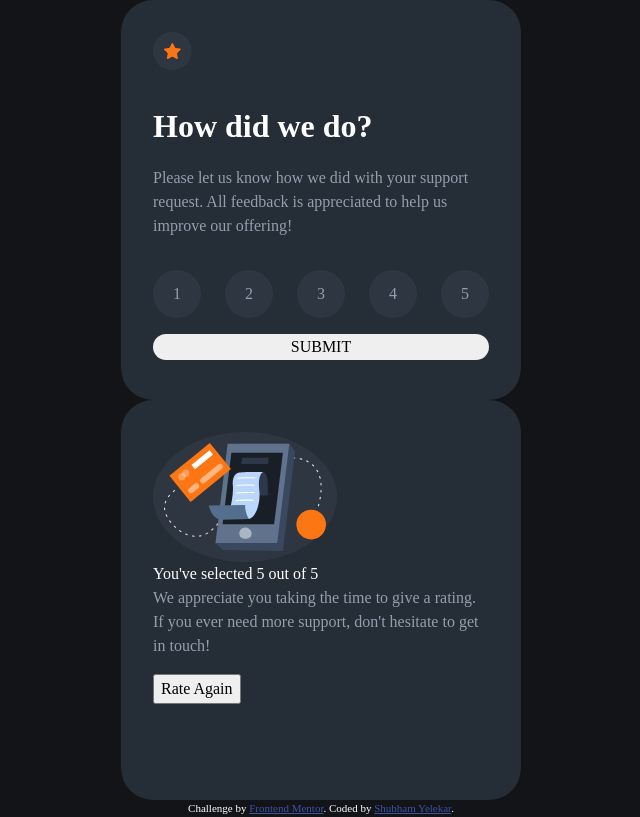
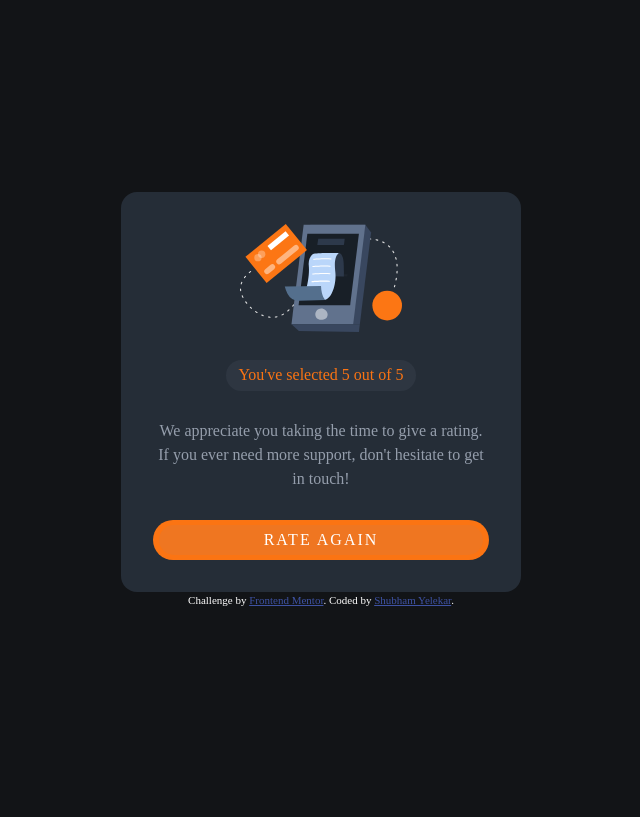
Before and after one commit to Shubham-yelekar/Frontend-Mentor-Interactive-rating-component, a plain HTML site: page index.html in a window 1280 px wide. Both pictures are taken after a click on the button "SUBMIT". Shown: the whole page, without its empty margins (319-959 px from the left). Drawn offline with Linux system fonts and the light colour scheme.

Commit message:
finished

```diff
--- a/index.html
+++ b/index.html
@@ -17,7 +17,7 @@
 <body>
 
   <!-- Rating state start -->
-  <div class="card">
+  <div class="card rating-card ">
 
       <div class="star">
         <img src="/images/icon-star.svg" alt="">
@@ -29,14 +29,14 @@
       <article>Please let us know how we did with your support request. All feedback is appreciated to help us improve our offering!
       </article>
       <ul class="ratings">
-        <li><button type="submit">1</button></li>
-        <li><button type="submit">2</button></li>
-        <li><button type="submit">3</button></li>
-        <li><button type="submit">4</button></li>
-        <li><button type="submit">5</button></li>
+        <li><button class="btn">1</button></li>
+        <li><button class="btn">2</button></li>
+        <li><button class="btn">3</button></li>
+        <li><button class="btn"">4</button></li>
+        <li><button class="btn">5</button></li>
       </ul>
-      <button class="btn-submit" type="submit">
-        SUBMIT
+      <button class="btn-submit" id="submit" type="submit">
+        <p>SUBMIT</p>
       </button>
 
   </div>
@@ -46,20 +46,20 @@
   <!-- Thankyou state end -->
 
 
-  <div class="card">
+  <div class="card thankyou hidden">
 
-      <div class="star">
+      <div>
         <img src="/images/illustration-thank-you.svg" alt="">
       </div>
       <p>
-        You've selected <span class="rating-star">5</span> out of 5
+        You've selected <span id="rating-star">5</span> out of 5
       </p>
-      <article>We appreciate you taking the time to give a rating. <br>
+      <article>We appreciate you taking the time to give a rating.
         If you ever need more support, don't hesitate to get in touch!
       </article>
 
-      <button type="submit">
-        Rate Again
+      <button id="rate-again" class="btn-submit" type="submit">
+       <p>RATE AGAIN</p>
       </button>
 
   </div>
@@ -68,5 +68,6 @@
     Challenge by <a href="https://www.frontendmentor.io?ref=challenge" target="_blank">Frontend Mentor</a>.
     Coded by <a href="#">Shubham Yelekar</a>.
   </div>
+  <script src="./main.js"></script>
 </body>
 </html>
--- /dev/null
+++ b/main.js
@@ -0,0 +1,22 @@
+const ratingCard = document.querySelector('.rating-card');
+const thankyouCard = document.querySelector('.thankyou')
+const submitBtn = document.getElementById('submit')
+const rateAgainBtn = document.getElementById('rate-again')
+const rating = document.getElementById('rating-star')
+const rates = document.querySelectorAll('.btn')
+
+submitBtn.addEventListener('click', () => {
+    thankyouCard.classList.remove('hidden');
+    ratingCard.classList.add('hidden')
+})
+
+rateAgainBtn.addEventListener('click', () => {
+    thankyouCard.classList.add('hidden');
+    ratingCard.classList.remove('hidden')
+})
+
+rates.forEach((rate) => {
+    rate.addEventListener('click', () => {
+        rating.innerHTML = rate.innerHTML
+    })
+})
--- a/style.css
+++ b/style.css
@@ -104,11 +104,12 @@ body {
     display: flex;
     align-items: flex-start;
     flex-direction: column;
+    justify-content: space-between;
 
     width: 400px;
     height: 400px;
     background-color: var(--clr-dark-blue);
-    border-radius: 2rem;
+    border-radius: 1rem;
     padding: 2rem;
 }
 
@@ -120,12 +121,12 @@ body {
 
 .card h1 {
     color: var(--clr-white);
-    margin: 2rem 0 1rem;
+
 }
 
 .card article {
     color: var(--clr-light-grey);
-    margin-bottom: 1rem;
+
 }
 
 .card ul {
@@ -165,7 +166,50 @@ body {
 
 .btn-submit {
     width: 100%;
+    height: 40px;
     border: none;
     border-radius: 2rem;
+    background-color: var(--clr-orange);
+    color: var(--clr-white);
+    transition: all 0.3s ease;
+}
+
+.btn-submit:hover {
+    background-color: var(--clr-white);
 
 }
+
+.btn-submit p:hover {
+    color: var(--clr-orange);
+
+}
+
+.rating-card{
+
+}
+
+.thankyou {
+    align-items: center;
+}
+
+.thankyou p {
+    background-color: var(--clr-median-grey);
+    color: var(--clr-orange);
+    padding: 0.2rem 0.8rem;
+    border-radius: 1rem;
+}
+
+.btn-submit p {
+    letter-spacing: 2px;
+
+    color: var(--clr-white);
+    cursor: pointer;
+}
+
+.thankyou {
+    text-align: center;
+}
+
+.hidden {
+    display: none;
+}
```
